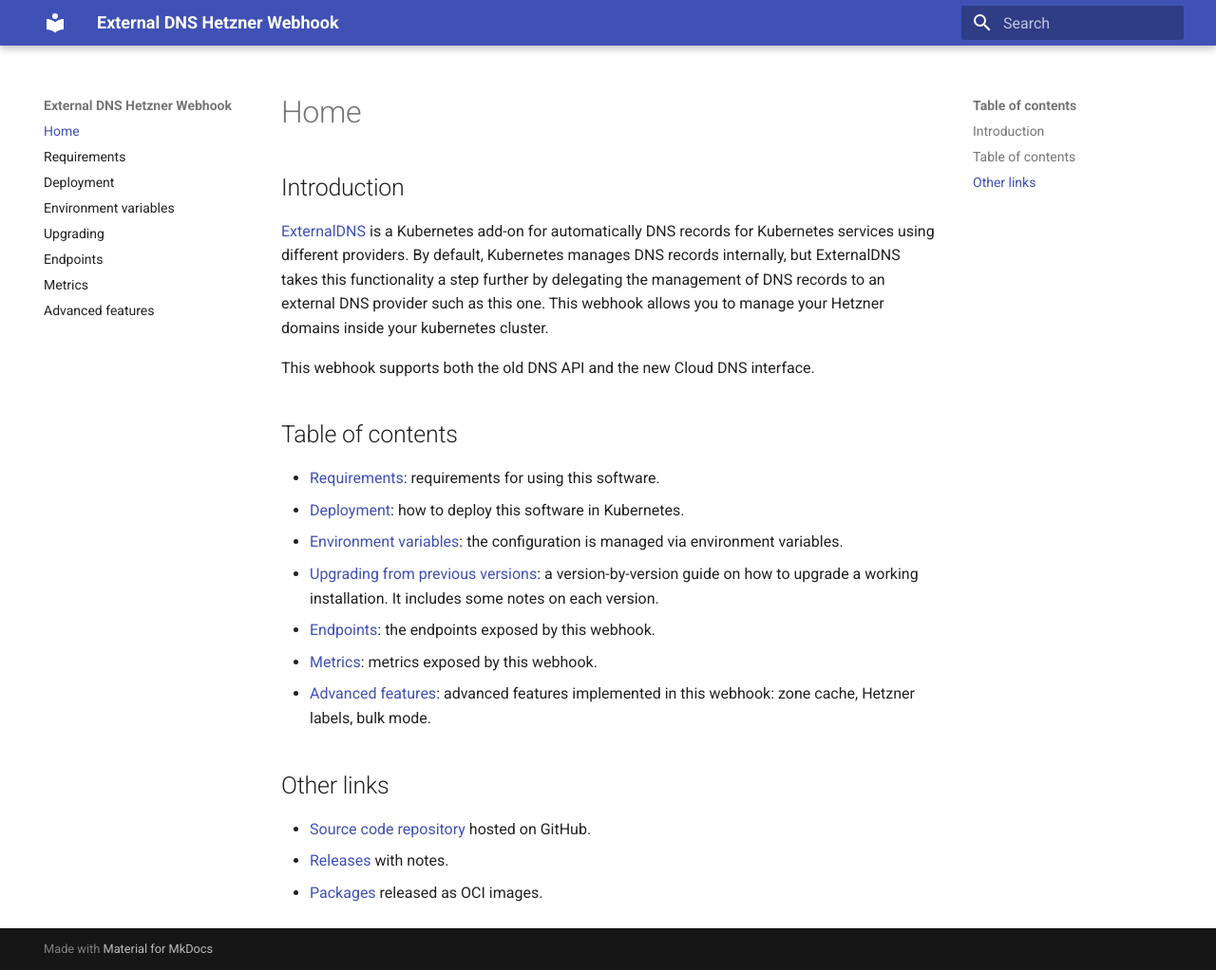
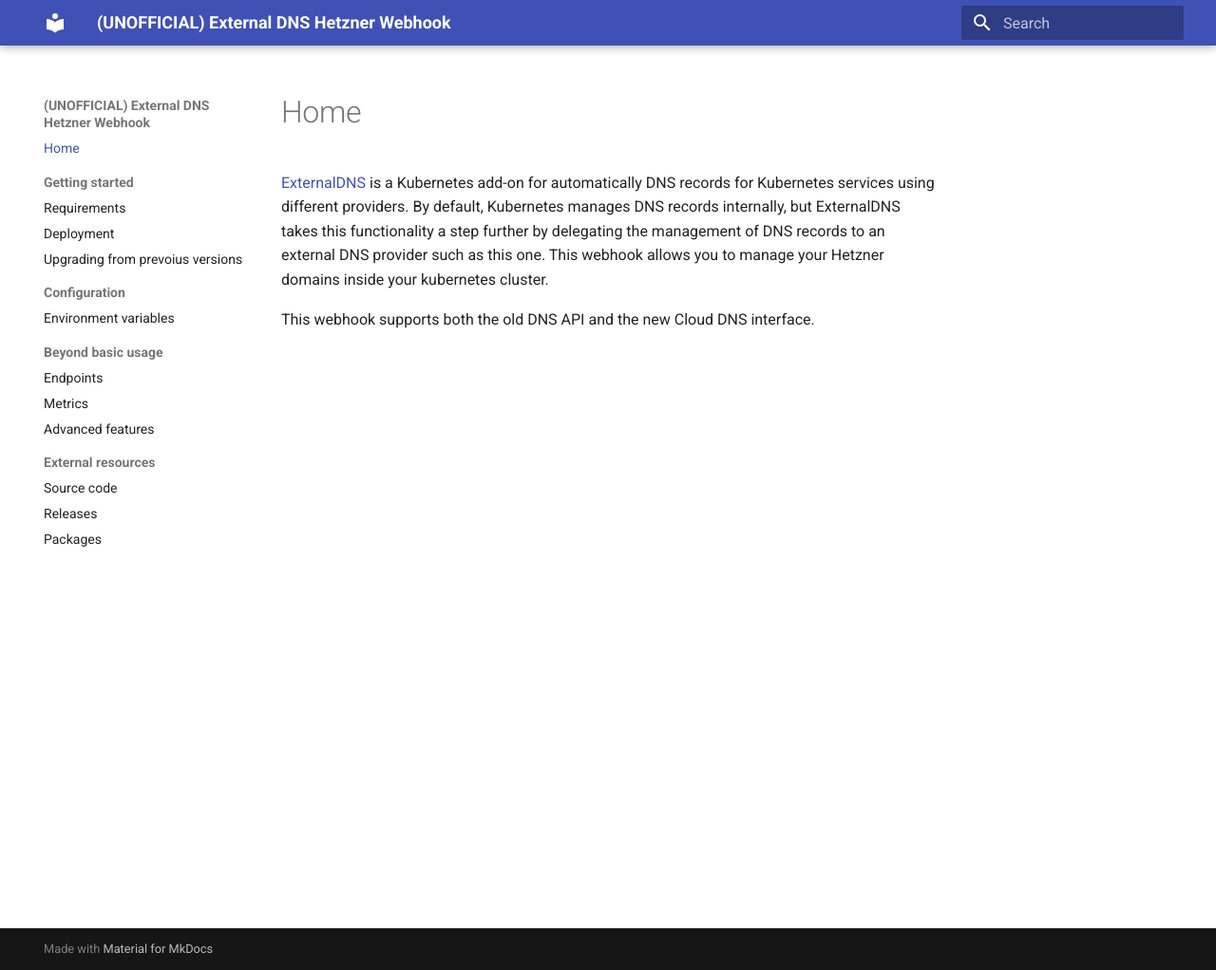
Before and after one commit to mconfalonieri/external-dns-hetzner-webhook, an MkDocs documentation site: the page built from docs/index.md, in a window 1280 px wide and 1022 px high. Shown: the whole window at 95% size. Built offline with MkDocs 1.6.1 and Material for MkDocs 9.7.7, drawn with Linux system fonts in a browser that asks for light colours; the version menu is left out.

```diff
--- a/docs/index.md
+++ b/docs/index.md
@@ -1,6 +1,4 @@
 # Home
-
-## Introduction
 
 [ExternalDNS](https://github.com/kubernetes-sigs/external-dns) is a Kubernetes
 add-on for automatically DNS records for Kubernetes services using different
@@ -10,25 +8,3 @@
 you to manage your Hetzner domains inside your kubernetes cluster.
 
 This webhook supports both the old DNS API and the new Cloud DNS interface.
-
-## Table of contents
-
-- [Requirements](./requirements.md): requirements for using this software.
-- [Deployment](./deployment.md): how to deploy this software in Kubernetes.
-- [Environment variables](./environment-variables.md): the configuration is
-  managed via environment variables.
-- [Upgrading from previous versions](./upgrading.md): a version-by-version
-  guide on how to upgrade a working installation. It includes some notes on
-  each version.
-- [Endpoints](./endpoints.md): the endpoints exposed by this webhook.
-- [Metrics](./metrics.md): metrics exposed by this webhook.
-- [Advanced features](./advanced-features.md): advanced features implemented in
-  this webhook: zone cache, Hetzner labels, bulk mode.
-
-## Other links
-
-- [Source code repository](https://github.com/mconfalonieri/external-dns-hetzner-webhook)
-  hosted on GitHub.
-- [Releases](https://github.com/mconfalonieri/external-dns-hetzner-webhook/releases)
-  with notes.
-- [Packages](https://github.com/mconfalonieri/external-dns-hetzner-webhook/pkgs/container/external-dns-hetzner-webhook) released as OCI images.
--- a/mkdocs.yaml
+++ b/mkdocs.yaml
@@ -1,4 +1,4 @@
-site_name: External DNS Hetzner Webhook
+site_name: (UNOFFICIAL) External DNS Hetzner Webhook
 site_url: https://mconfalonieri.github.io/external-dns-hetzner-webhook/
 
 theme:
@@ -9,13 +9,21 @@
 
 nav:
   - Home: index.md
-  - Requirements: requirements.md
-  - Deployment: deployment.md
-  - Environment variables: environment-variables.md
-  - Upgrading: upgrading.md
-  - Endpoints: endpoints.md
-  - Metrics: metrics.md
-  - Advanced features: advanced-features.md
+  - Getting started:
+    - Requirements: requirements.md
+    - Deployment: deployment.md
+    - Upgrading from prevoius versions: upgrading.md
+  - Configuration:
+    - Environment variables: environment-variables.md
+  - Beyond basic usage:
+    - Endpoints: endpoints.md
+    - Metrics: metrics.md
+    - Advanced features: advanced-features.md
+  - External resources:
+    - Source code: https://github.com/mconfalonieri/external-dns-hetzner-webhook
+    - Releases: https://github.com/mconfalonieri/external-dns-hetzner-webhook/releases
+    - Packages: https://github.com/mconfalonieri/external-dns-hetzner-webhook/pkgs/container/external-dns-hetzner-webhook
+
 
 markdown_extensions:
   - admonition
@@ -25,6 +33,9 @@
 extra:
   version:
     provider: mike
+  image_tag: localbuild
 
 plugins:
+  - mike
   - search
+  - macros
```
Also changed, not shown: docs/deployment.md (+2 -2 lines), 1 other file.
